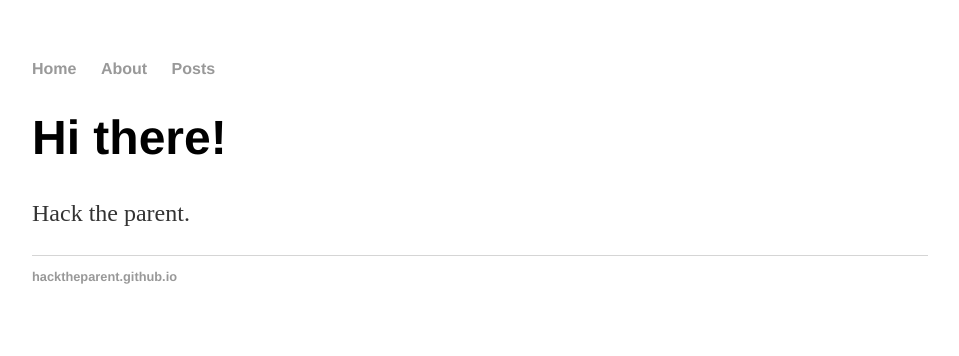
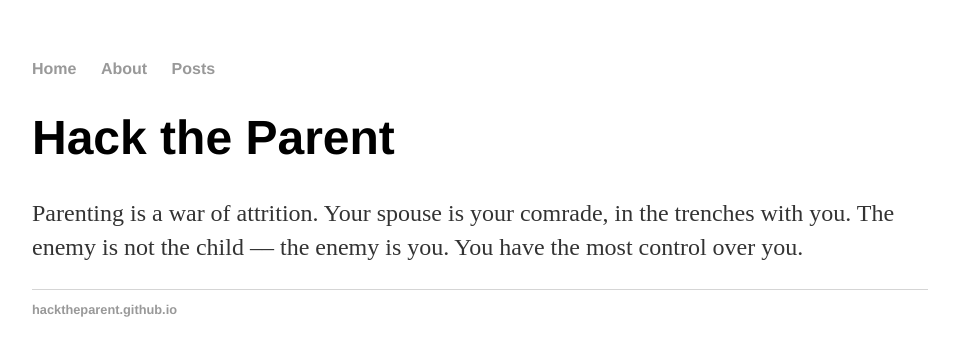
Before and after one commit to hacktheparent/hacktheparent.github.io, a Jekyll site: the page built from index.html, in a window 1280 px wide. Shown: the top 356 px of the page, without its empty margins (160-1119 px from the left). Built offline with Jekyll 4.4.1, drawn with Linux system fonts in a browser that asks for light colours.

Commit message:
update index.html

```diff
--- a/index.html
+++ b/index.html
@@ -1,28 +1,8 @@
-<!DOCTYPE html>
-<html>
-	<head>
-		<title>Hack the Parent</title>
-		<!-- link to main stylesheet -->
-		<link rel="stylesheet" type="text/css" href="/css/main.css">
-	</head>
-	<body>
-		<nav>
-    		<ul>
-        		<li><a href="/">Home</a></li>
-	        	<li><a href="/about">About</a></li>
-        		<li><a href="/posts">Posts</a></li>
-    		</ul>
-		</nav>
-		<div class="container">
-    		<div class="blurb">
-        		<h1>Hi there!</h1>
-				<p>Hack the parent.</p>
-    		</div><!-- /.blurb -->
-		</div><!-- /.container -->
-		<footer>
-    		<ul>
-        		<li><a href="https://hacktheparent.github.io/">hacktheparent.github.io</a></li>
-			</ul>
-		</footer>
-	</body>
-</html>
+---
+layout: default
+title: Hack the Parent
+---
+<div class="blurb">
+	<h1>Hack the Parent</h1>
+	<p>Parenting is a war of attrition. Your spouse is your comrade, in the trenches with you. The enemy is not the child –– the enemy is you. You have the most control over you.</p>
+</div><!-- /.blurb -->
```
